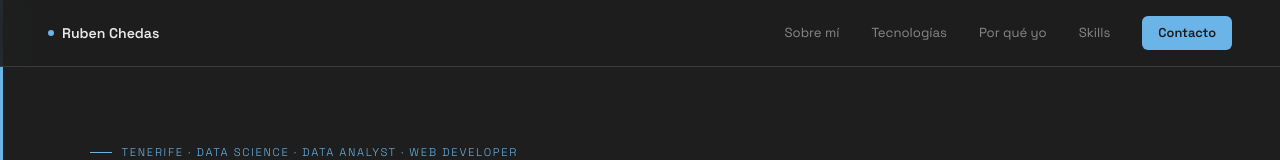
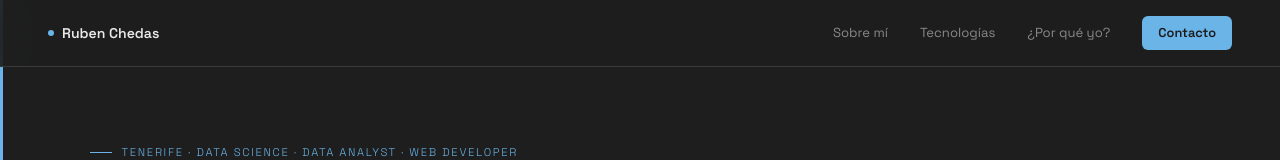
Before and after one commit to RubeenCP/rubeencp.github.io, a plain HTML site: page index.html in a window 1280 px wide. Shown: the top 160 px of the page. Drawn offline with Linux system fonts and the light colour scheme.

Commit message:
Actualizacion del HTML

```diff
--- a/index.html
+++ b/index.html
@@ -376,8 +376,7 @@
   <div class="nav-links">
     <a href="#about">Sobre mí</a>
     <a href="#tech-stack">Tecnologías</a>
-    <a href="#why-me">Por qué yo</a>
-    <a href="#skills">Skills</a>
+    <a href="#why-me">¿Por qué yo?</a>
     <a href="#contact" class="nav-cta">Contacto</a>
   </div>
   <button class="hamburger" id="hamburger" aria-label="Menu">
```
